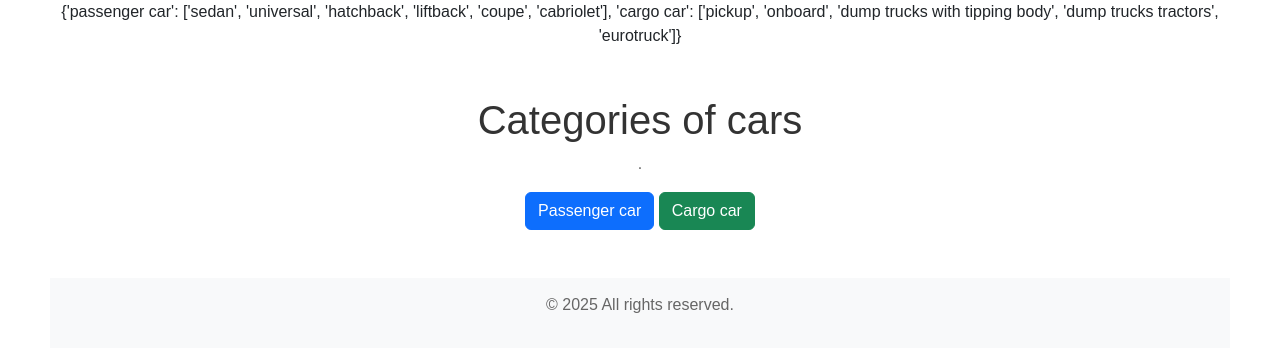
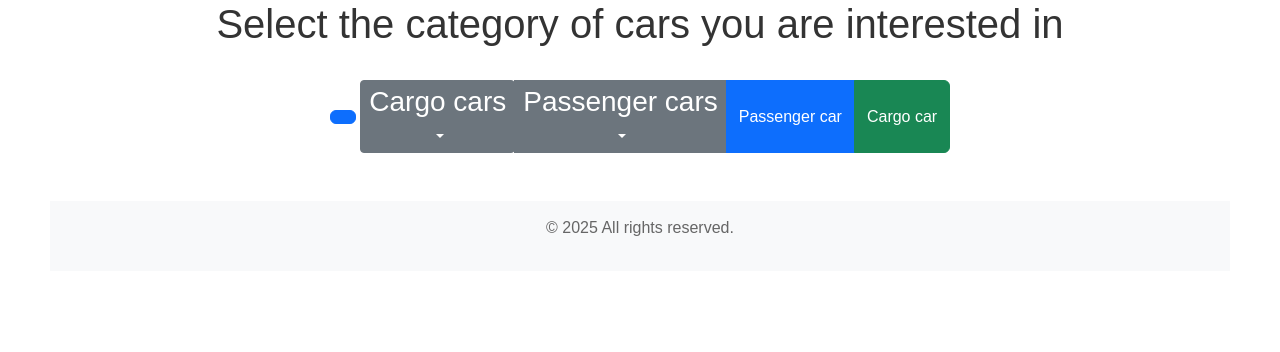
Before and after one commit to Evgen-dev1989/car_hub, a Django app: page /car/ in a window 1280 px wide. Shown: the part 150-502 px from the top of the page. Run offline with Django 5.2, Linux system fonts and the light colour scheme; data comes from the database, SQL or seed files in the repository.

Commit message:
subcategories
subcategories_passenger + subcategories_cargo

```diff
--- a/car_hub/car/views.py
+++ b/car_hub/car/views.py
@@ -4,9 +4,13 @@ import sys
 from django.shortcuts import render
 
 sys.path.append(os.path.abspath(os.path.join(os.path.dirname(__file__), '..')))
-from services import get_categories
+from services import get_subcategories_cargo, get_subcategories_passenger
 
 
-def cars_page(request):
-    categories = get_categories()
-    return render(request, 'cars.html', context={'categories': categories})
+def cars_categories_page(request):
+
+    cargo_cars = get_subcategories_cargo()
+    passenger_cars = get_subcategories_passenger()
+    return render(request, 'categories_cars.html', context={'cargo_cars': cargo_cars, 'passenger_cars': passenger_cars})
+
+#
--- a/car_hub/car_hub/urls.py
+++ b/car_hub/car_hub/urls.py
@@ -1,9 +1,9 @@
-from car.views import cars_page
+from car.views import cars_categories_page
 from django.contrib import admin
 from django.urls import path
 
 urlpatterns = [
     path('admin/', admin.site.urls),
     #path('client/', include('client.urls')),
-    path('car/', cars_page)
+    path('car/', cars_categories_page)
 ]
--- a/car_hub/services.py
+++ b/car_hub/services.py
@@ -22,7 +22,7 @@ from car.models import Category
 # dump_trucks_tractors = Category.objects.create(name="dump trucks tractors", parent=cargo_car)
 # eurotruck = Category.objects.create(name="eurotruck", parent=cargo_car)
 
-def get_categories():
+def get_subcategories_passenger():
     categories = Category.objects.filter(parent__isnull=True)
     result = {}
 
@@ -30,4 +30,14 @@ def get_categories():
         subcategories = category.subcategories.all()
         result[category.name] = [sub.name for sub in subcategories]
 
-    return result
+    return result['passenger car']
+
+def get_subcategories_cargo():
+    categories = Category.objects.filter(parent__isnull=True)
+    result = {}
+
+    for category in categories:
+        subcategories = category.subcategories.all()
+        result[category.name] = [sub.name for sub in subcategories]
+
+    return result['cargo car']
--- /dev/null
+++ b/car_hub/templates/categories_cars.html
@@ -0,0 +1,77 @@
+<!DOCTYPE html>
+<html lang="ru">
+<head>
+    <meta charset="UTF-8">
+    <meta name="viewport" content="width=device-width, initial-scale=1.0">
+    <title>Car Hub</title>
+    <link href="https://cdn.jsdelivr.net/npm/bootstrap@5.3.0/dist/css/bootstrap.min.css" rel="stylesheet">
+    <style>
+        body {
+            font-family: Arial, sans-serif;
+            text-align: center;
+            margin: 50px;
+        }
+        h1 {
+            color: #333;
+        }
+        p {
+            color: #666;
+        }
+        header, footer {
+            background-color: #f8f9fa;
+            padding: 15px;
+        }
+    </style>
+</head>
+<body>
+    <header class="container-fluid text-center">
+        <h2>Car Hub</h2>
+        <nav>
+            <a href="#" class="me-3">Home</a>
+            <a href="#" class="me-3">About us</a>
+            <a href="#">Сontacts</a>
+        </nav>
+    </header>
+
+    <main>
+
+        <h1>Select the category of cars you are interested in</h1>
+        <br/>
+
+
+        <button class="btn btn-primary" onclick="location.href=''"></button>
+
+          <div class="btn-group">
+            <button class="btn btn-secondary btn-sm dropdown-toggle" type="button" data-bs-toggle="dropdown" aria-expanded="false">
+                <h3>Cargo cars</h3>
+            </button>
+            <ul class="dropdown-menu">
+                {% for i in cargo_cars %}
+                {{i}}
+                {% endfor %}
+            </ul>
+
+            <div class="btn-group">
+                <button class="btn btn-secondary btn-sm dropdown-toggle" type="button" data-bs-toggle="dropdown" aria-expanded="false">
+                    <h3>Passenger cars</h3>
+                </button>
+                <ul class="dropdown-menu">
+                    {% for i in passenger_cars %}
+                    {{i}}
+                    {% endfor %}
+                </ul>
+          </div>
+
+
+
+        <button class="btn btn-primary" onclick="location.href=''">Passenger car</button>
+        <button class="btn btn-success" onclick="location.href=''">Сargo car</button>
+    </main>
+
+    <footer class="container-fluid text-center mt-5">
+        <p>&copy; 2025 All rights reserved.</p>
+    </footer>
+
+    <script src="https://cdn.jsdelivr.net/npm/bootstrap@5.3.0/dist/js/bootstrap.bundle.min.js"></script>
+</body>
+</html>
--- a/car_hub/templates/cars.html
+++ b/car_hub/templates/subcategories_cars.html
@@ -34,15 +34,17 @@
     </header>
 
     <main>
-        {{categories}}
-    <br />
+
+        <h1>Select the category of cars you are interested in</h1>
+        <br/>
         {%for j in categories%}
-    <br />
-        {{j.name}}
 
+        <button class="btn btn-primary" onclick="location.href=''">{{j}}</button>
         {% endfor %}
 
-        <h1>Сategories of cars</h1>
+
+
+
         <p><a href=""></a>.</p>
 
         <button class="btn btn-primary" onclick="location.href=''">Passenger car</button>
```
